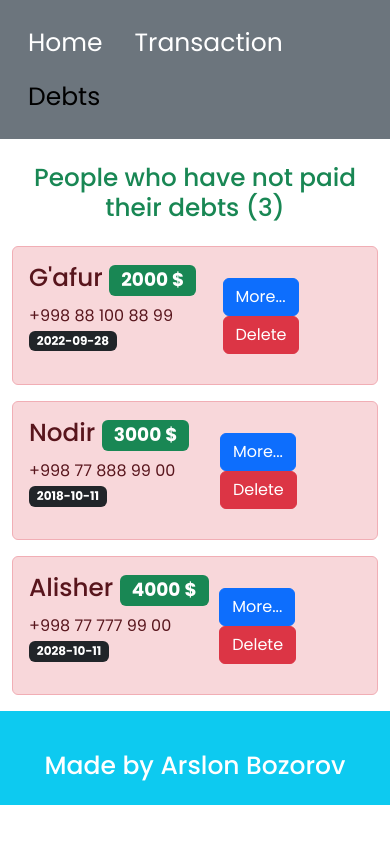
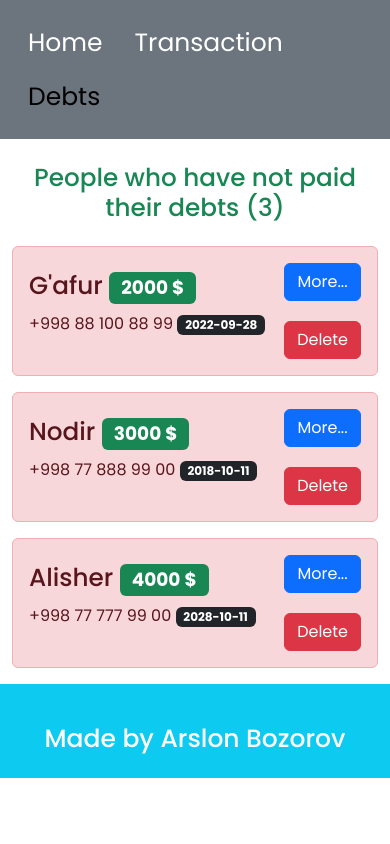
Before and after one commit to Arslon004/Cardmon-project, a React (Create React App) app: page /debts in a window 390 px wide. Built offline with nearby package versions, Linux system fonts and the light colour scheme; the HTML template or start-up script is replaced by a standard one.

Commit message:
responsive add

```diff
--- a/src/components/card/Card.css
+++ b/src/components/card/Card.css
@@ -19,4 +19,9 @@
  .more__btn{
   margin-right: 0 !important;
  }
+ .debts__card--btn,.transaction__card--btn{
+  display: flex ;
+  flex-direction: column;
+  gap: 20px;
+ }
 }
--- a/src/components/card/DebtsCard.jsx
+++ b/src/components/card/DebtsCard.jsx
@@ -9,8 +9,8 @@ const DebtsCard = ({name,deadline,desc,amount,phone,paid,id,deleteDebt}) => {
         <h2>{name} <span className='badge bg-success'>{amount} $</span></h2>
         <p>{phone} <span className='badge bg-dark'>{deadline}</span></p>
       </div>
-      <div>
-        <Link to={`/debts/${id}`} className='btn btn-primary me-3' >More...</Link>
+      <div className='debts__card--btn'>
+        <Link to={`/debts/${id}`} className='btn btn-primary me-3 more__btn' >More...</Link>
         <button className='btn btn-danger' onClick={()=>deleteDebt(id)}>Delete</button>
       </div>
     </div>
--- a/src/components/card/TransactionCard.jsx
+++ b/src/components/card/TransactionCard.jsx
@@ -9,8 +9,8 @@ const TransactionCard = ({name,deadline,desc,amount,phone,paid,id,deleteTransact
         <h2>{name} <span className='badge bg-success'>{amount} $</span></h2>
         <p>{phone} <span className='badge bg-dark'>{deadline}</span></p>
       </div>
-      <div>
-        <Link to={`/transaction/${id}`} className='btn btn-primary me-3' >More...</Link>
+      <div className='transaction__card--btn'>
+        <Link to={`/transaction/${id}`} className='btn btn-primary me-3 more__btn' >More...</Link>
         <button className='btn btn-danger' onClick={()=>deleteTransaction(id)}>Delete</button>
       </div>
     </div>
```
